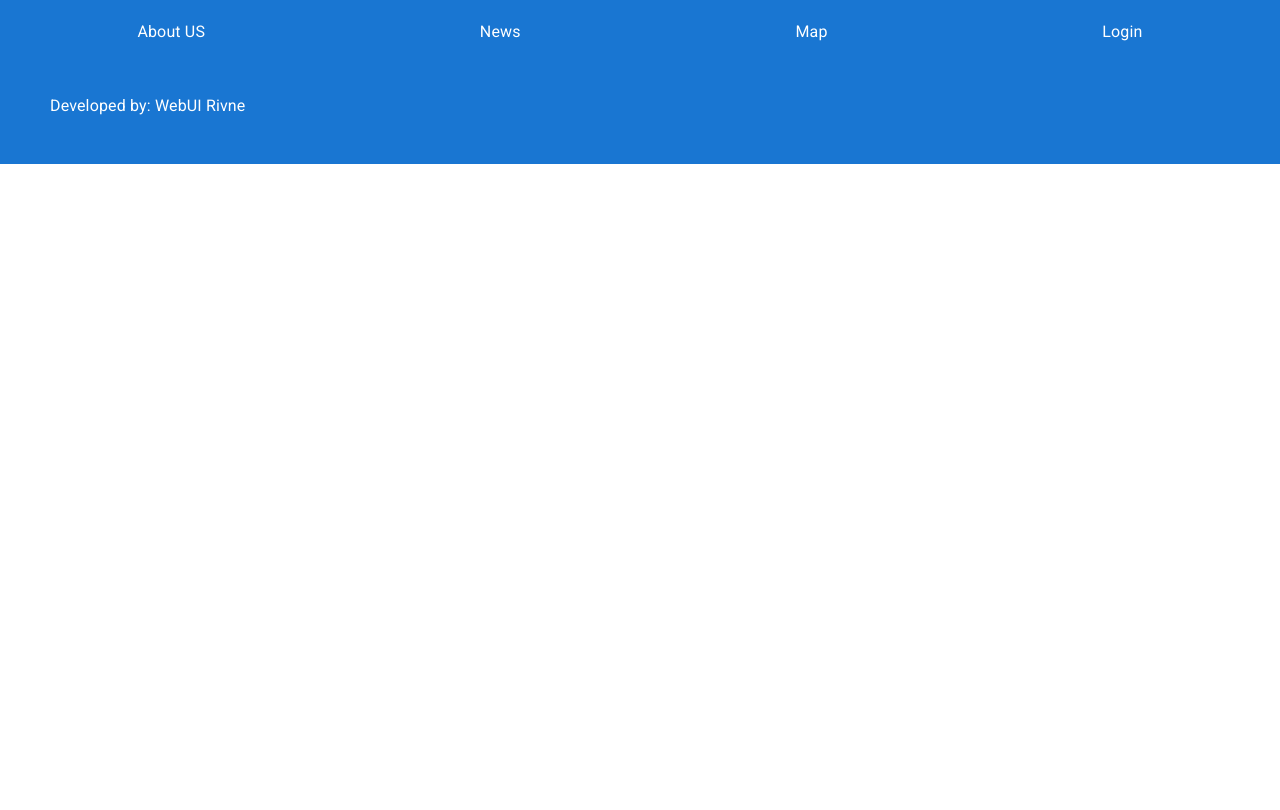
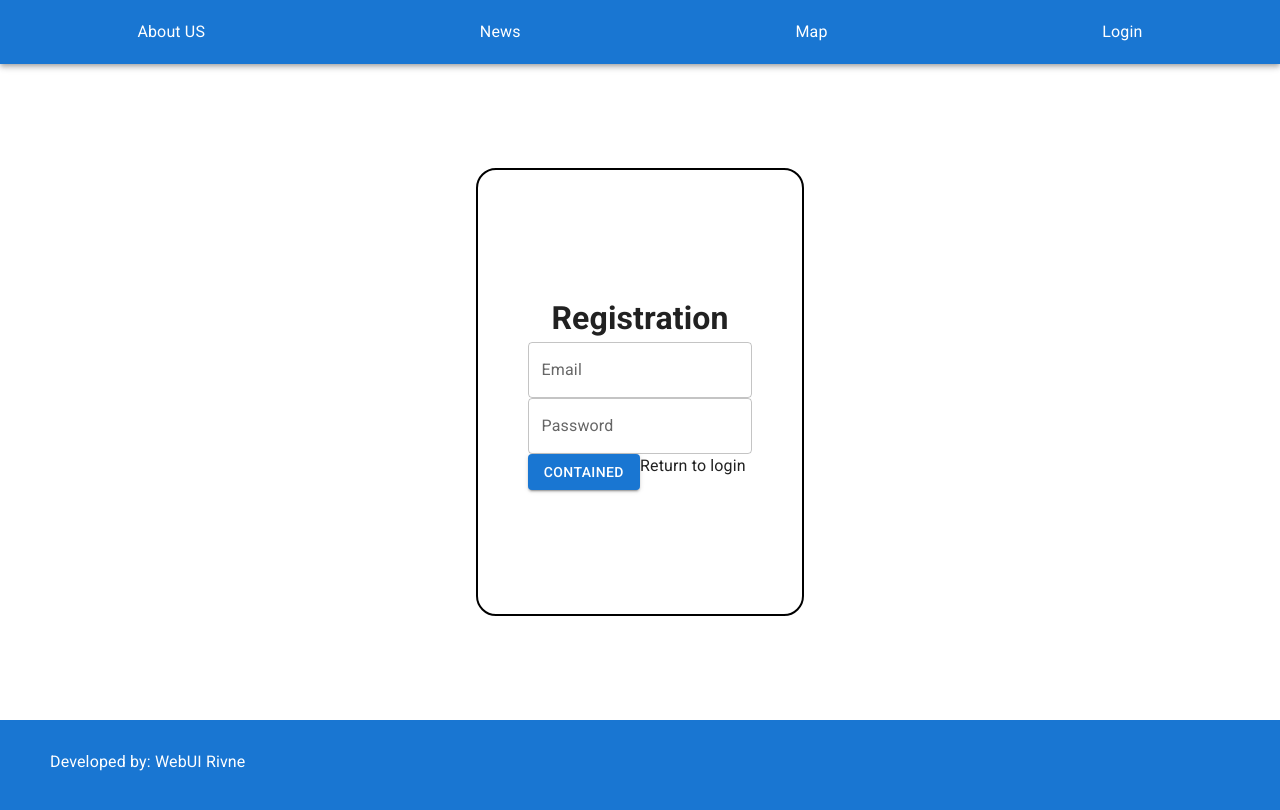
Before and after one commit to IT-Academy-Social-Projects-KRV/MapUA, a React (Create React App) app in the folder frontend/: page /registration in a window 1280 px wide. Shown: the top 810 px of the page. Built offline with nearby package versions, Linux system fonts and the light colour scheme.

Commit message:
Add registration component with styles

```diff
--- a/frontend/src/App.tsx
+++ b/frontend/src/App.tsx
@@ -4,6 +4,7 @@ import GlobalStyles from '@mui/material/GlobalStyles';
 import HomeScreen from 'screens/HomeScreen';
 import NavBar from 'components/Header/NavBar';
 import Footer from 'components/Footer/Footer';
+import Registration from './components/Registration/Registration';
 
 function App() {
   return (
@@ -35,6 +36,7 @@ function App() {
       <NavBar />
       <Routes>
         <Route path="/" element={<HomeScreen />} />
+        <Route path="/registration" element={<Registration />} />
       </Routes>
       <Footer />
     </BrowserRouter>
--- /dev/null
+++ b/frontend/src/components/Registration/Registration.tsx
@@ -0,0 +1,37 @@
+import React from 'react';
+import { FormControl, TextField, Button } from '@mui/material';
+import {
+  BorderForm,
+  RegistrationFormWrapper
+} from 'components/Registration/styles';
+
+function Registration() {
+  return (
+    <RegistrationFormWrapper>
+      <BorderForm>
+        <FormControl sx={{ width: '25ch' }}>
+          <h1 style={{ textAlign: 'center' }}>Registration</h1>
+          <TextField
+            placeholder="Please enter your email"
+            label="Email"
+            autoComplete="current-email"
+          />
+          <TextField
+            placeholder="Please enter your email"
+            label="Password"
+            type="password"
+            autoComplete="current-password"
+          />
+          <div style={{ display: 'flex' }}>
+            <Button variant="contained" style={{ width: '50%' }}>
+              Contained
+            </Button>
+            <span>Return to login</span>
+          </div>
+        </FormControl>
+      </BorderForm>
+    </RegistrationFormWrapper>
+  );
+}
+
+export default Registration;
--- /dev/null
+++ b/frontend/src/components/Registration/styles.ts
@@ -0,0 +1,16 @@
+import { Box } from '@mui/material';
+import { styled } from '@mui/material/styles';
+
+export const RegistrationFormWrapper = styled(Box)`
+  height: 82vh;
+  display: flex;
+  justify-content: center;
+  align-items: center;
+`;
+
+export const BorderForm = styled(RegistrationFormWrapper)`
+  border: 2px solid black;
+  padding: 50px;
+  height: 56vh;
+  border-radius: 20px;
+`;
```
